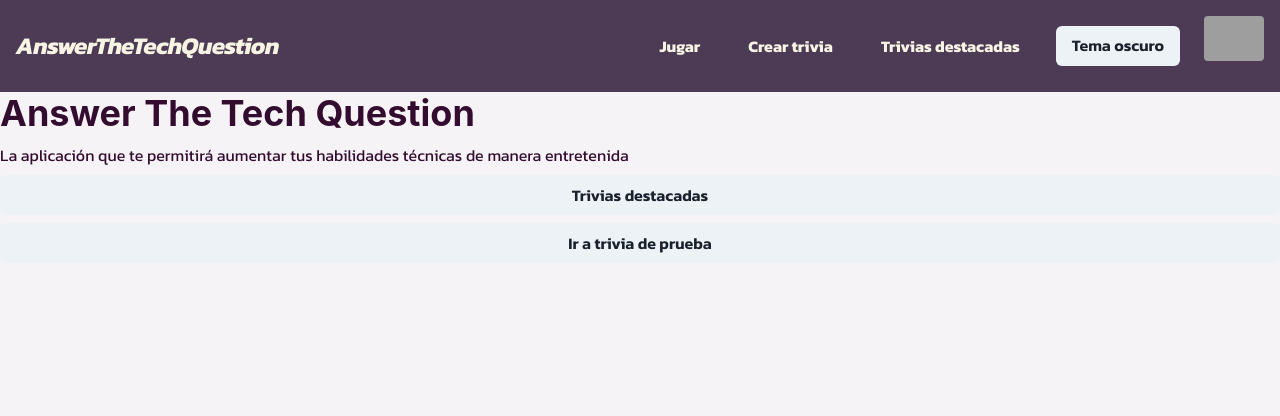
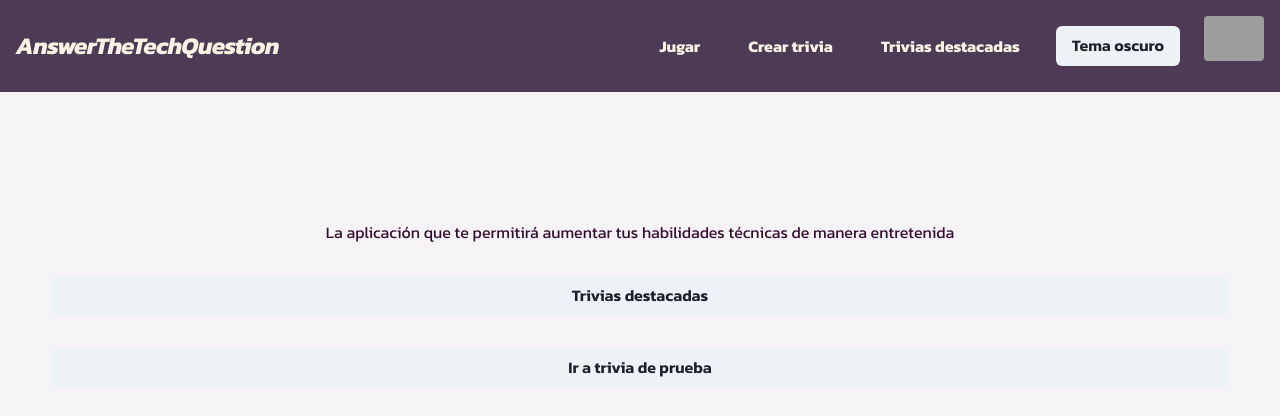
Before and after one commit to NicolasNakasone/AnswerTheTechQuestion, a React (Vite) app in the folder client/: page / in a window 1280 px wide. Shown: the top 416 px of the page. Built offline with nearby package versions, Linux system fonts and the light colour scheme; grey boxes are pictures that could not be loaded.

Commit message:
fix(style): improved styles of home page

```diff
--- a/client/src/pages/home/index.tsx
+++ b/client/src/pages/home/index.tsx
@@ -1,4 +1,4 @@
-import { Button, Heading, Stack, Text } from '@chakra-ui/react'
+import { Button, Stack, Text } from '@chakra-ui/react'
 import { useNavigate } from 'react-router-dom'
 import { routes } from 'src/constants/routes'
 
@@ -6,8 +6,13 @@ export const HomePage = (): JSX.Element => {
   const navigate = useNavigate()
 
   return (
-    <Stack>
-      <Heading as="h1">{`Answer The Tech Question`}</Heading>
+    <Stack
+      sx={{
+        padding: '10% 4%',
+        textAlign: 'center',
+        gap: '32px',
+      }}
+    >
       <Text>
         {`La aplicación que te permitirá aumentar tus habilidades técnicas de
         manera entretenida`}
```
